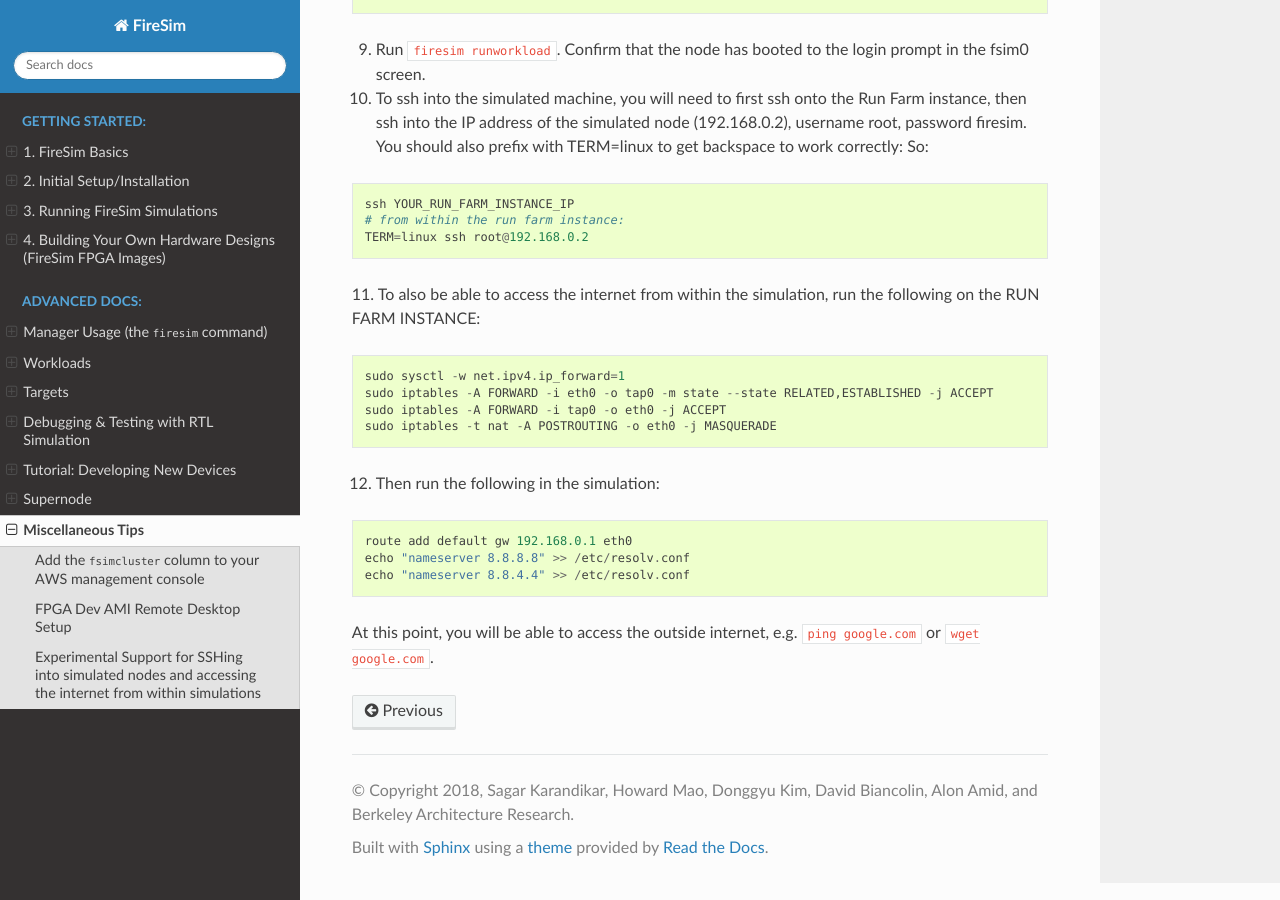
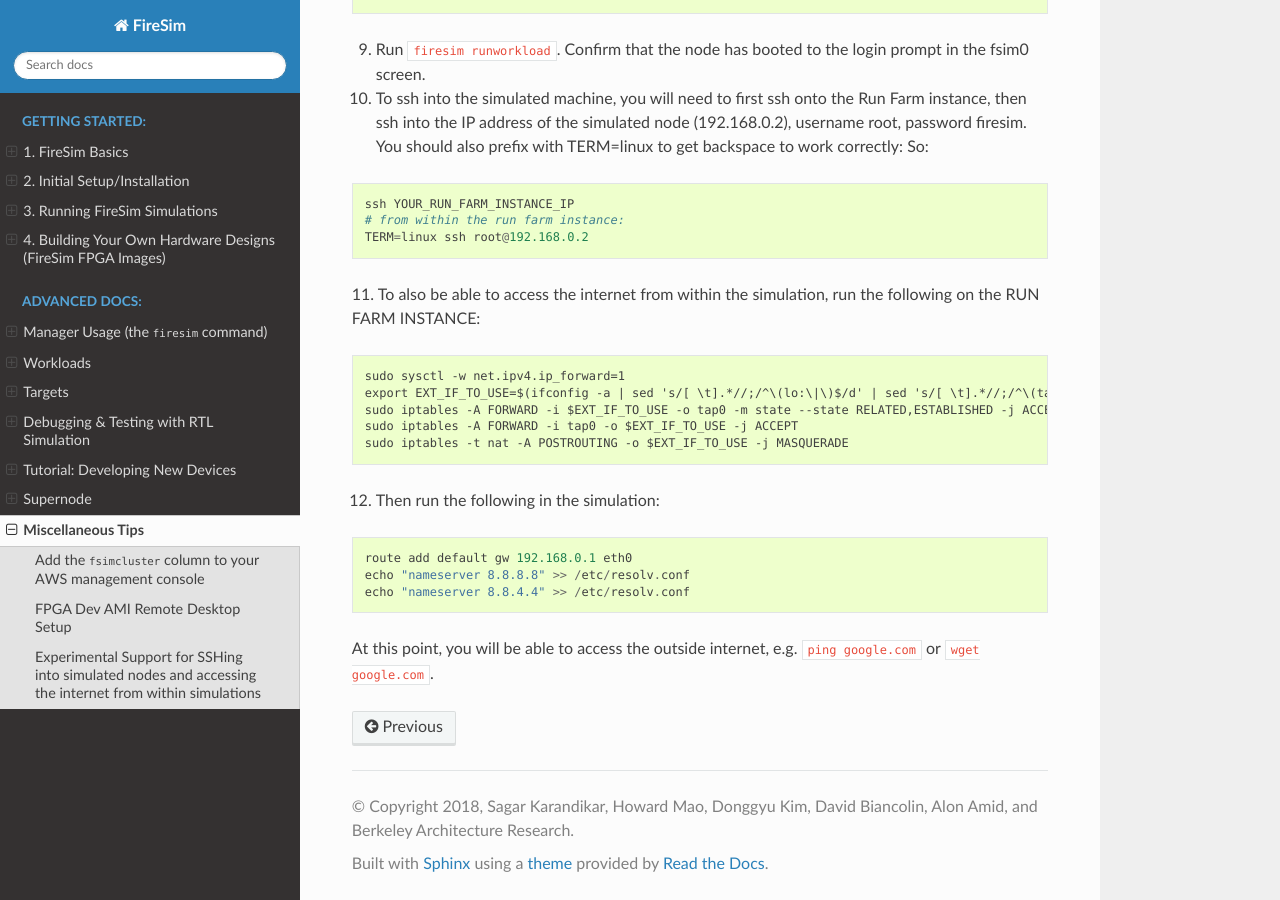
Before and after one commit to firesim/firesim, a Sphinx documentation site: the page built from docs/Advanced-Usage/Miscellaneous-Tips.rst, in a window 1280 px wide and 900 px high, scrolled down 1585 px. Built offline with Sphinx 7.4.7 and the Read the Docs theme 2.0.0, drawn with Linux system fonts in a browser that asks for light colours.

Commit message:
fix which interface is used for forwarding to the outside for simulation internet access

```diff
--- a/docs/Advanced-Usage/Miscellaneous-Tips.rst
+++ b/docs/Advanced-Usage/Miscellaneous-Tips.rst
@@ -92,9 +92,10 @@ on the RUN FARM INSTANCE:
 ::
 
     sudo sysctl -w net.ipv4.ip_forward=1
-    sudo iptables -A FORWARD -i eth0 -o tap0 -m state --state RELATED,ESTABLISHED -j ACCEPT
-    sudo iptables -A FORWARD -i tap0 -o eth0 -j ACCEPT
-    sudo iptables -t nat -A POSTROUTING -o eth0 -j MASQUERADE
+    export EXT_IF_TO_USE=$(ifconfig -a | sed 's/[ \t].*//;/^\(lo:\|\)$/d' | sed 's/[ \t].*//;/^\(tap0:\|\)$/d' | sed 's/://g')
+    sudo iptables -A FORWARD -i $EXT_IF_TO_USE -o tap0 -m state --state RELATED,ESTABLISHED -j ACCEPT
+    sudo iptables -A FORWARD -i tap0 -o $EXT_IF_TO_USE -j ACCEPT
+    sudo iptables -t nat -A POSTROUTING -o $EXT_IF_TO_USE -j MASQUERADE
 
 
 12. Then run the following in the simulation:
```
